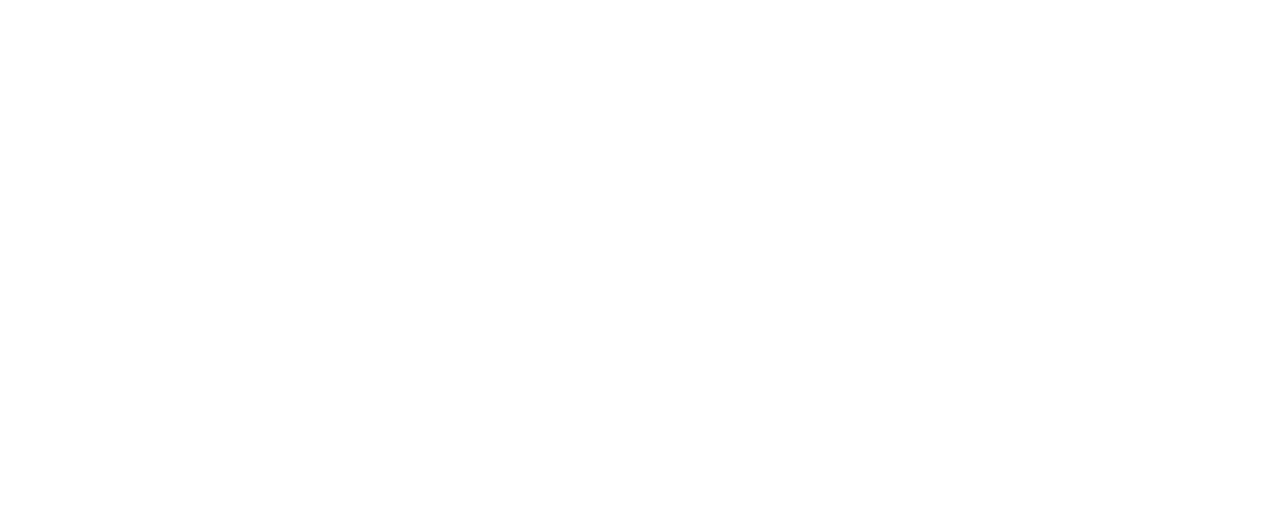
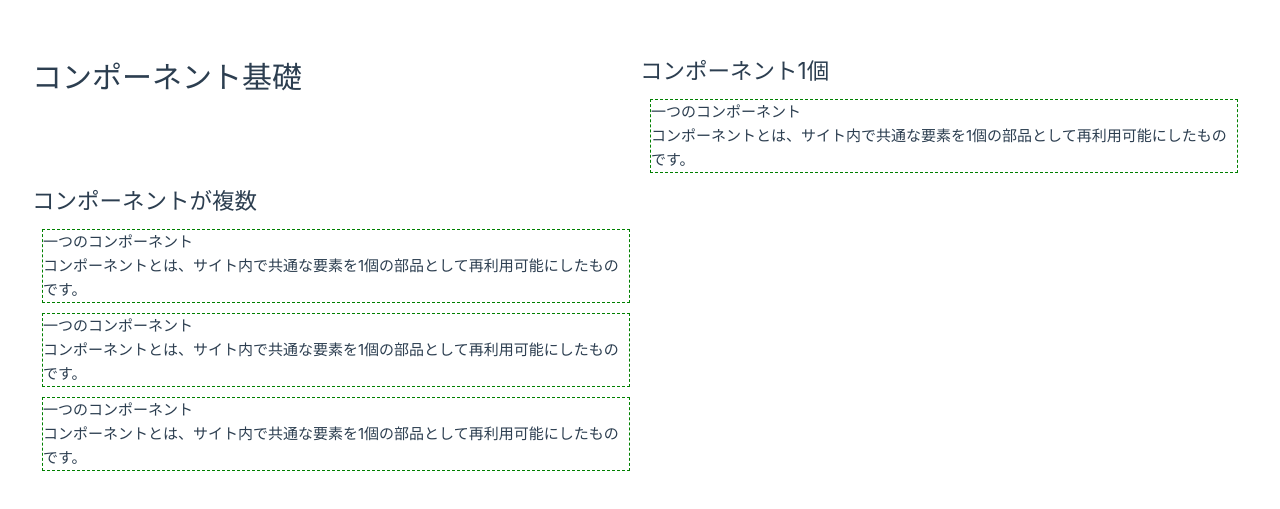
Before and after one commit to chameleon05119/hello-vue, a Vue app: page / in a window 1280 px wide. Shown: the part 133-642 px from the top of the page. Built offline with nearby package versions, Linux system fonts and the light colour scheme.

Commit message:
コンポーネントの作成基礎

```diff
--- a/src/App.vue
+++ b/src/App.vue
@@ -1,22 +1,17 @@
 <script setup lang="ts">
-import { ref, watch, watchEffect } from 'vue'
+import OnceSection from '@/components/OnceSection.vue'
+</script>
 
-const obj = ref({
-  id: 1,
-  name: 'りんご',
-  quantity: 0
-})
-watch(
-  () => obj.value.quantity,
-  (quantity) => {
-    console.log('quantity: ', quantity)
-  }
-)
-watchEffect(() => {
-  console.log('watchEffect: ', obj.value.quantity)
-})
-
-setInterval(() => {
-  obj.value.quantity++
-}, 1000)
-</script>
+<template>
+  <h1>コンポーネント基礎</h1>
+  <section>
+    <h2>コンポーネント1個</h2>
+    <OnceSection />
+  </section>
+  <section>
+    <h2>コンポーネントが複数</h2>
+    <OnceSection />
+    <OnceSection />
+    <OnceSection />
+  </section>
+</template>
--- /dev/null
+++ b/src/components/OnceSection.vue
@@ -0,0 +1,13 @@
+<template>
+  <section class="box">
+    <h4>一つのコンポーネント</h4>
+    <p>コンポーネントとは、サイト内で共通な要素を1個の部品として再利用可能にしたものです。</p>
+  </section>
+</template>
+
+<style>
+.box {
+  border: green 1px dashed;
+  margin: 10px;
+}
+</style>
```
